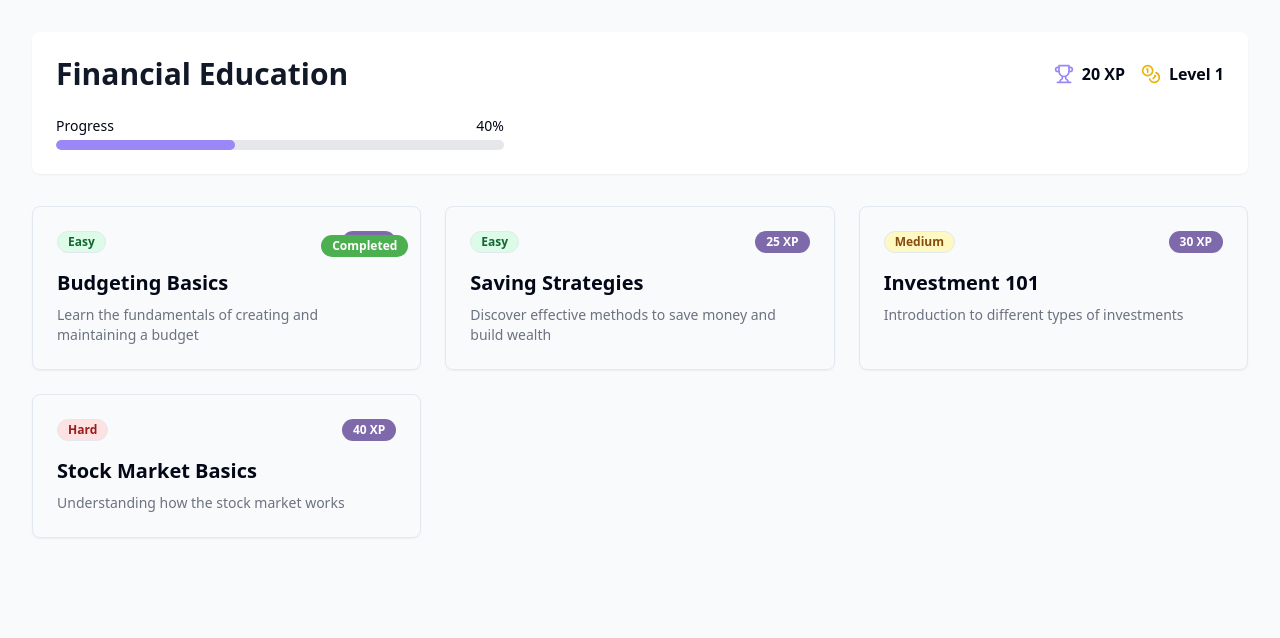
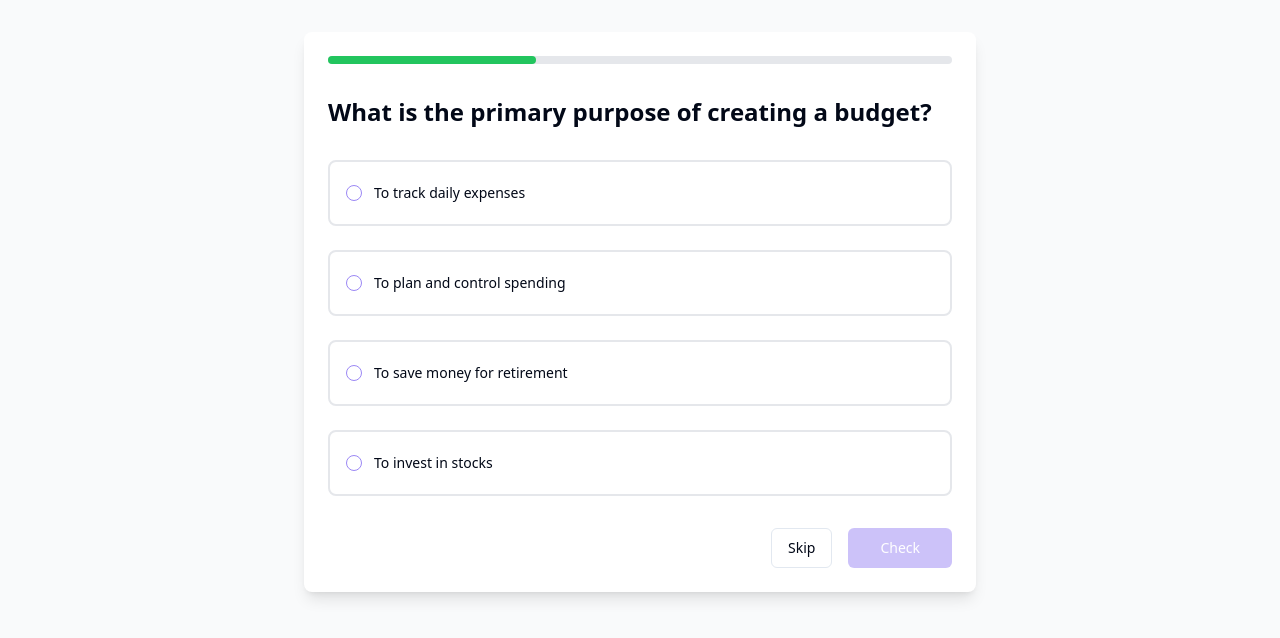
Before and after one commit to Thanseert/learnwealth-gameloop, a React (Vite) app: page /lessons in a window 1280 px wide. Both pictures are taken after a click on the element 226 px from the left and 288 px from the top of the page. Shown: the top 638 px of the page. Built offline with nearby package versions, Linux system fonts and the light colour scheme.

Commit message:
Add quiz functionality
Adds a quiz form to the lessons, triggered by clicking on a lesson.  The UI/UX will be similar to a provided screenshot.

```diff
--- /dev/null
+++ b/src/components/Quiz.tsx
@@ -0,0 +1,101 @@
+
+import { useState } from "react";
+import { Button } from "@/components/ui/button";
+import { RadioGroup, RadioGroupItem } from "@/components/ui/radio-group";
+import { Label } from "@/components/ui/label";
+import { cn } from "@/lib/utils";
+
+interface QuizProps {
+  question: {
+    title: string;
+    options: string[];
+    correctAnswer: string;
+  };
+  onComplete: (isCorrect: boolean) => void;
+  onClose: () => void;
+}
+
+export function Quiz({ question, onComplete, onClose }: QuizProps) {
+  const [selectedAnswer, setSelectedAnswer] = useState<string>("");
+  const [hasSubmitted, setHasSubmitted] = useState(false);
+  const isCorrect = selectedAnswer === question.correctAnswer;
+
+  const handleCheck = () => {
+    setHasSubmitted(true);
+    onComplete(isCorrect);
+  };
+
+  return (
+    <div className="max-w-2xl mx-auto p-6 bg-white rounded-lg shadow-lg animate-fade-in">
+      {/* Progress Bar */}
+      <div className="w-full h-2 bg-gray-200 rounded-full mb-8">
+        <div className="h-full bg-green-500 rounded-full w-1/3" />
+      </div>
+
+      {/* Question */}
+      <h2 className="text-2xl font-bold mb-8">{question.title}</h2>
+
+      {/* Options */}
+      <RadioGroup
+        value={selectedAnswer}
+        onValueChange={setSelectedAnswer}
+        className="space-y-4 mb-8"
+      >
+        {question.options.map((option) => (
+          <div
+            key={option}
+            className={cn(
+              "flex items-center space-x-3 p-4 rounded-lg border-2 transition-all",
+              hasSubmitted && option === question.correctAnswer
+                ? "border-green-500 bg-green-50"
+                : hasSubmitted && option === selectedAnswer && !isCorrect
+                ? "border-red-500 bg-red-50"
+                : selectedAnswer === option
+                ? "border-primary"
+                : "border-gray-200 hover:border-gray-300"
+            )}
+          >
+            <RadioGroupItem value={option} id={option} />
+            <Label
+              htmlFor={option}
+              className="flex-grow cursor-pointer py-2"
+            >
+              {option}
+            </Label>
+          </div>
+        ))}
+      </RadioGroup>
+
+      {/* Action Buttons */}
+      <div className="flex justify-end space-x-4">
+        <Button
+          variant="outline"
+          onClick={onClose}
+        >
+          Skip
+        </Button>
+        <Button
+          onClick={handleCheck}
+          disabled={!selectedAnswer || hasSubmitted}
+          className="px-8"
+        >
+          Check
+        </Button>
+      </div>
+
+      {/* Feedback Message */}
+      {hasSubmitted && (
+        <div
+          className={cn(
+            "mt-6 p-4 rounded-lg",
+            isCorrect ? "bg-green-100 text-green-800" : "bg-red-100 text-red-800"
+          )}
+        >
+          {isCorrect
+            ? "Correct! Well done!"
+            : `Incorrect. The correct answer is: ${question.correctAnswer}`}
+        </div>
+      )}
+    </div>
+  );
+}
--- a/src/pages/Lessons.tsx
+++ b/src/pages/Lessons.tsx
@@ -1,8 +1,8 @@
-
-import { useEffect, useState } from "react";
+import { useState } from "react";
 import { LessonCard } from "@/components/LessonCard";
 import { ProgressBar } from "@/components/ProgressBar";
 import { Trophy, Coins } from "lucide-react";
+import { Quiz } from "@/components/Quiz";
 
 interface Lesson {
   id: number;
@@ -11,10 +11,17 @@ interface Lesson {
   xp: number;
   difficulty: "easy" | "medium" | "hard";
   isCompleted: boolean;
+  questions?: Array<{
+    title: string;
+    options: string[];
+    correctAnswer: string;
+  }>;
 }
 
 const Lessons = () => {
   const [totalXP, setTotalXP] = useState(0);
+  const [activeQuiz, setActiveQuiz] = useState<number | null>(null);
+  const [currentQuestionIndex, setCurrentQuestionIndex] = useState(0);
   const [lessons, setLessons] = useState<Lesson[]>([
     {
       id: 1,
@@ -23,6 +30,28 @@ const Lessons = () => {
       xp: 20,
       difficulty: "easy",
       isCompleted: false,
+      questions: [
+        {
+          title: "What is the primary purpose of creating a budget?",
+          options: [
+            "To track daily expenses",
+            "To plan and control spending",
+            "To save money for retirement",
+            "To invest in stocks"
+          ],
+          correctAnswer: "To plan and control spending"
+        },
+        {
+          title: "Which of these is a key component of a basic budget?",
+          options: [
+            "Stock portfolio",
+            "Monthly income",
+            "Cryptocurrency investments",
+            "Real estate assets"
+          ],
+          correctAnswer: "Monthly income"
+        }
+      ]
     },
     {
       id: 2,
@@ -31,6 +60,28 @@ const Lessons = () => {
       xp: 25,
       difficulty: "easy",
       isCompleted: false,
+      questions: [
+        {
+          title: "What is the difference between a savings account and a checking account?",
+          options: [
+            "Savings accounts offer higher interest rates",
+            "Checking accounts are more flexible for daily transactions",
+            "Savings accounts are only for short-term investments",
+            "Checking accounts offer better security"
+          ],
+          correctAnswer: "Checking accounts are more flexible for daily transactions"
+        },
+        {
+          title: "What is the rule of 72?",
+          options: [
+            "It is a formula to calculate the number of years it takes to double an investment",
+            "It is a rule to calculate the number of years it takes to triple an investment",
+            "It is a rule to calculate the number of years it takes to quadruple an investment",
+            "It is a rule to calculate the number of years it takes to quintuple an investment"
+          ],
+          correctAnswer: "It is a formula to calculate the number of years it takes to double an investment"
+        }
+      ]
     },
     {
       id: 3,
@@ -39,6 +90,28 @@ const Lessons = () => {
       xp: 30,
       difficulty: "medium",
       isCompleted: false,
+      questions: [
+        {
+          title: "What is the difference between stocks and bonds?",
+          options: [
+            "Stocks are traded on the stock market and provide the potential for higher returns",
+            "Bonds are issued by governments and corporations and provide a fixed income",
+            "Stocks are issued by governments and corporations and provide a fixed income",
+            "Bonds are traded on the stock market and provide the potential for higher returns"
+          ],
+          correctAnswer: "Stocks are traded on the stock market and provide the potential for higher returns"
+        },
+        {
+          title: "What is the difference between a mutual fund and a stock?",
+          options: [
+            "Mutual funds are a collection of stocks, while stocks are individual shares",
+            "Mutual funds are a collection of bonds, while stocks are individual shares",
+            "Mutual funds are a collection of stocks, while bonds are individual shares",
+            "Mutual funds are a collection of bonds, while stocks are individual shares"
+          ],
+          correctAnswer: "Mutual funds are a collection of stocks, while stocks are individual shares"
+        }
+      ]
     },
     {
       id: 4,
@@ -47,27 +120,72 @@ const Lessons = () => {
       xp: 40,
       difficulty: "hard",
       isCompleted: false,
+      questions: [
+        {
+          title: "What is the difference between a bull market and a bear market?",
+          options: [
+            "A bull market is when the stock market is rising, while a bear market is when the stock market is falling",
+            "A bull market is when the stock market is falling, while a bear market is when the stock market is rising",
+            "A bull market is when the stock market is rising, while a bear market is when the stock market is stable",
+            "A bull market is when the stock market is stable, while a bear market is when the stock market is falling"
+          ],
+          correctAnswer: "A bull market is when the stock market is rising, while a bear market is when the stock market is falling"
+        },
+        {
+          title: "What is the difference between a primary market and a secondary market?",
+          options: [
+            "A primary market is when a company issues new shares, while a secondary market is when existing shares are traded",
+            "A primary market is when existing shares are traded, while a secondary market is when a company issues new shares",
+            "A primary market is when a company issues new bonds, while a secondary market is when existing bonds are traded",
+            "A primary market is when existing bonds are traded, while a secondary market is when a company issues new bonds"
+          ],
+          correctAnswer: "A primary market is when a company issues new shares, while a secondary market is when existing shares are traded"
+        }
+      ]
     },
   ]);
 
   const handleLessonClick = (lessonId: number) => {
-    setLessons((prevLessons) =>
-      prevLessons.map((lesson) =>
-        lesson.id === lessonId
-          ? { ...lesson, isCompleted: true }
-          : lesson
+    const lesson = lessons.find(l => l.id === lessonId);
+    if (lesson?.questions) {
+      setActiveQuiz(lessonId);
+      setCurrentQuestionIndex(0);
+    }
+  };
+
+  const handleQuizComplete = (isCorrect: boolean) => {
+    if (isCorrect) {
+      const lesson = lessons.find(l => l.id === activeQuiz);
+      if (lesson && !lesson.isCompleted) {
+        setTotalXP(prev => prev + lesson.xp);
+        setLessons(prevLessons =>
+          prevLessons.map(l =>
+            l.id === activeQuiz ? { ...l, isCompleted: true } : l
           )
         );
-    const lesson = lessons.find((l) => l.id === lessonId);
-    if (lesson && !lesson.isCompleted) {
-      setTotalXP((prev) => prev + lesson.xp);
+      }
     }
   };
+
+  const handleQuizClose = () => {
+    setActiveQuiz(null);
+    setCurrentQuestionIndex(0);
+  };
+
+  const activeLesson = lessons.find(l => l.id === activeQuiz);
+  const currentQuestion = activeLesson?.questions?.[currentQuestionIndex];
 
   return (
     <div className="min-h-screen bg-gray-50">
       <div className="container py-8 space-y-8 animate-fade-in">
-        {/* Header Section */}
+        {activeQuiz && currentQuestion ? (
+          <Quiz
+            question={currentQuestion}
+            onComplete={handleQuizComplete}
+            onClose={handleQuizClose}
+          />
+        ) : (
+          <>
             <div className="bg-white rounded-lg p-6 shadow-sm">
               <div className="flex items-center justify-between mb-6">
                 <h1 className="text-3xl font-bold text-gray-900">
@@ -91,7 +209,6 @@ const Lessons = () => {
               />
             </div>
 
-        {/* Lessons Grid */}
             <div className="grid grid-cols-1 md:grid-cols-2 lg:grid-cols-3 gap-6">
               {lessons.map((lesson) => (
                 <LessonCard
@@ -105,6 +222,8 @@ const Lessons = () => {
                 />
               ))}
             </div>
+          </>
+        )}
       </div>
     </div>
   );
```
Lines whose indentation alone changed are shown as unchanged.
